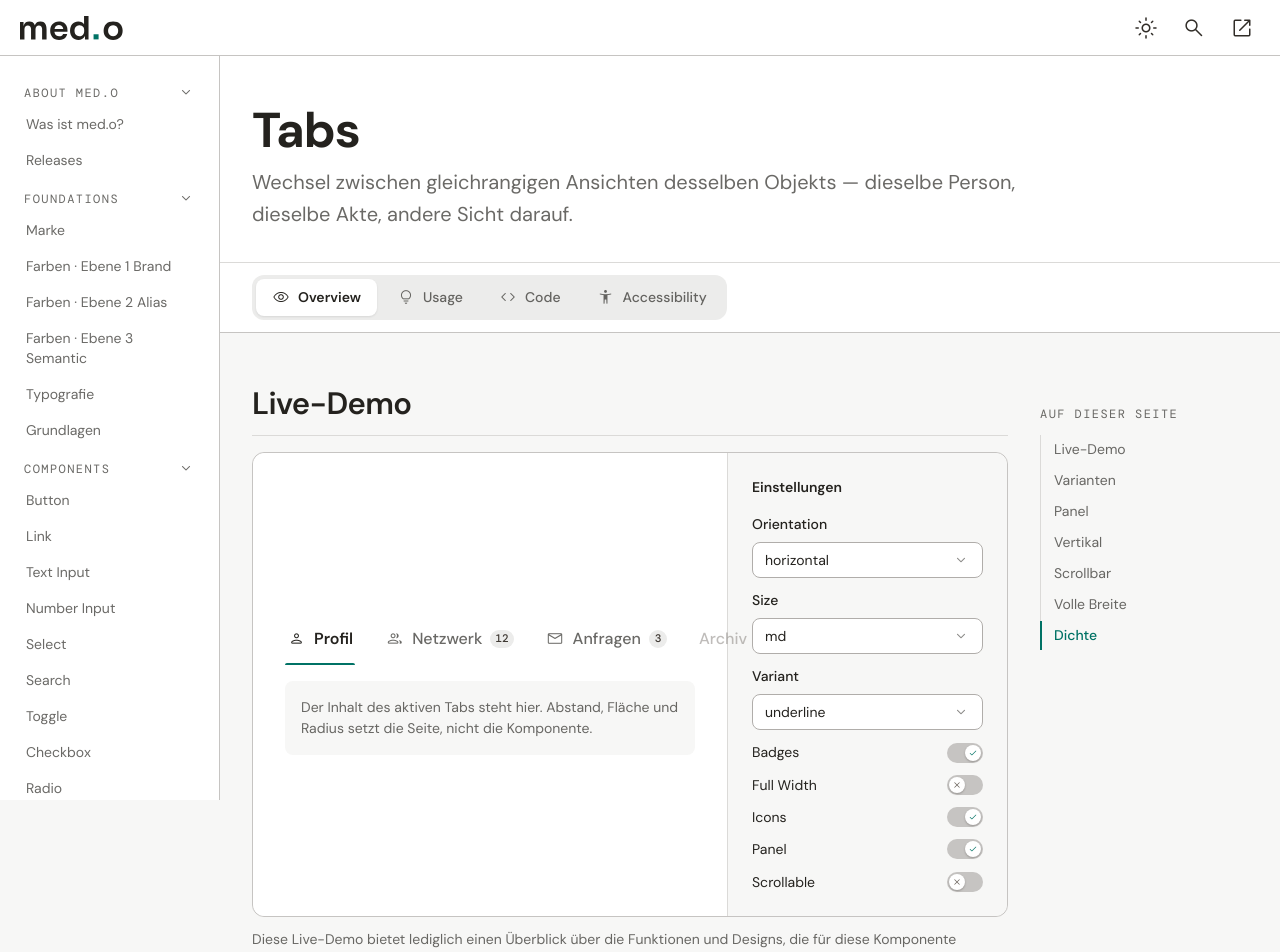
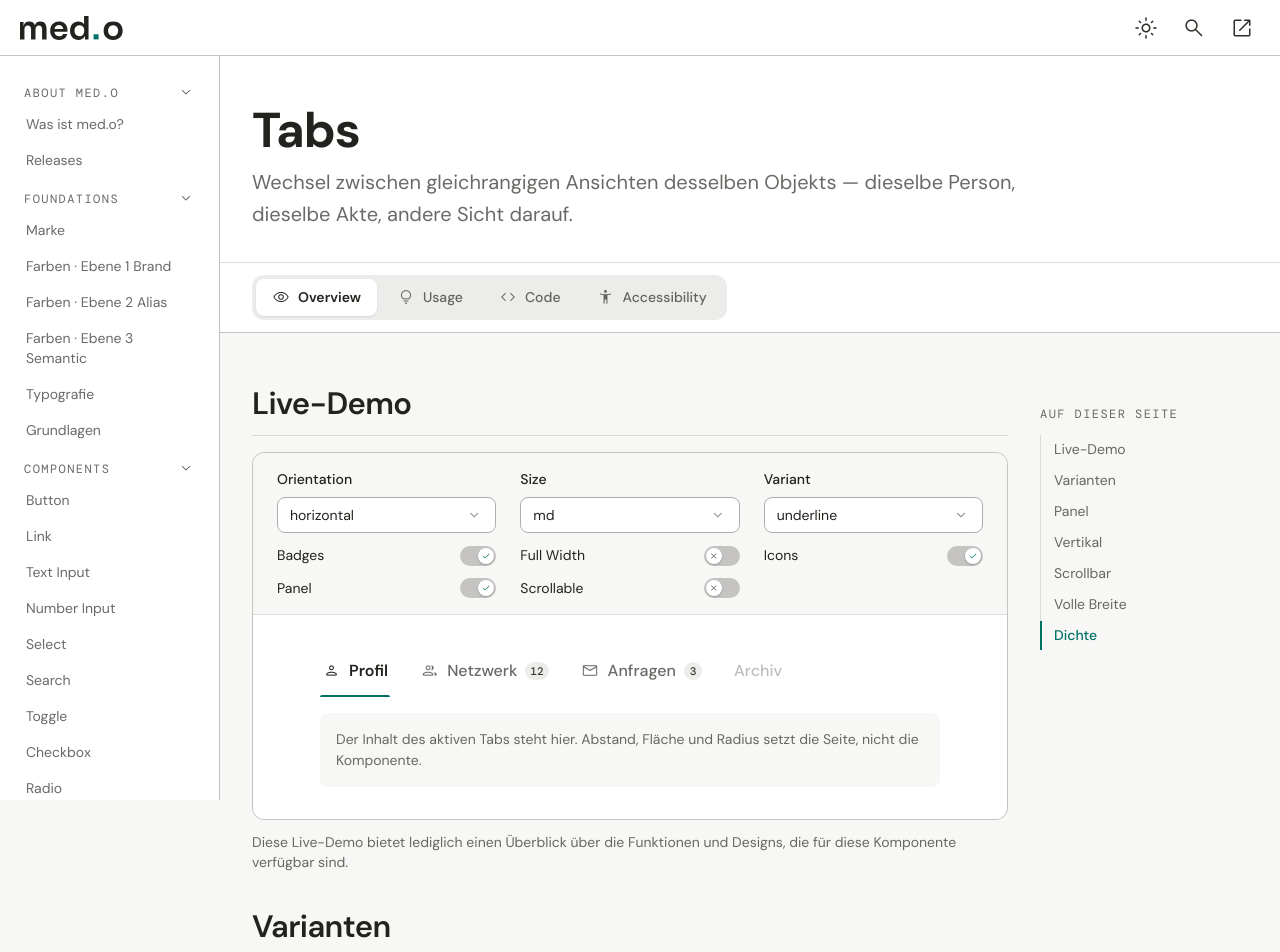
Before and after one commit to ahmeeedo/medo-design_system, a React (Vite) app: page /tabs in a window 1280 px wide. Shown: the top 952 px of the page. Built offline with nearby package versions, Linux system fonts and the light colour scheme.

Commit message:
Revert "refactor: einstellungen als seitenpanel neben der vorschau"
This reverts commit b6bb675f51b8f8bad8ad3ea6f69fdd9633953361.

```diff
--- a/src/docs/DemoPanel.jsx
+++ b/src/docs/DemoPanel.jsx
@@ -6,8 +6,7 @@ import { Select, Toggle } from '../components'
 /* Sort rule, identical on every documentation page: pickers before switches,
    inside each block by label, ties broken by the order the page declares them.
    Pages do not order their controls — the panel does, so a control sits in the
-   same place everywhere. The pickers land on top because they choose the
-   variant, the switches below because they refine it. */
+   same place everywhere. */
 const rank = control => (control.type === 'dropdown' ? 0 : 1)
 
 function sortControls(controls) {
@@ -48,28 +47,12 @@ export function DemoPanel({ component, controls }) {
       </h2>
       {/* No overflow-hidden: it clipped every popup that opens inside the preview.
           The children carry the corners instead. */}
-      <div className="border border-[var(--medo-border)] rounded-[var(--medo-radius-lg)] flex max-[768px]:flex-col">
-        {/* The preview leads. On a narrow screen the settings drop below it, so the
-            component is on screen before any of them. */}
-        <div
-          className={`bg-[var(--medo-surface)] flex-1 min-w-0 flex items-center justify-center min-h-[200px] p-[var(--medo-space-xl)] ${
-            hasControls
-              ? 'rounded-l-[var(--medo-radius-lg)] max-[768px]:rounded-l-none max-[768px]:rounded-t-[var(--medo-radius-lg)]'
-              : 'rounded-[var(--medo-radius-lg)]'
-          }`}
-        >
-          {component(values)}
-        </div>
-
+      <div className="border border-[var(--medo-border)] rounded-[var(--medo-radius-lg)]">
         {hasControls && (
-          <div className="w-[280px] shrink-0 max-[768px]:w-auto bg-[var(--medo-surface-container)] border-l border-[var(--medo-border-subtle)] max-[768px]:border-l-0 max-[768px]:border-t rounded-r-[var(--medo-radius-lg)] max-[768px]:rounded-r-none max-[768px]:rounded-b-[var(--medo-radius-lg)] p-[var(--medo-space-lg)]">
-            <h3 className="[font-size:var(--medo-text-sm)] [font-family:var(--medo-font-sans)] [font-weight:var(--medo-weight-semibold)] text-[var(--medo-text)] mb-[var(--medo-space-md)]">
-              {t('demoPanel.settings')}
-            </h3>
           <div
             role="group"
-              aria-label={t('demoPanel.settings')}
-              className="grid grid-cols-1 gap-[var(--medo-space-sm)]"
+            aria-label={t('demoPanel.controls')}
+            className="grid grid-cols-[repeat(auto-fit,minmax(190px,1fr))] max-[768px]:grid-cols-1 items-end gap-x-[var(--medo-space-lg)] gap-y-[var(--medo-space-sm)] px-[var(--medo-space-lg)] py-[var(--medo-space-md)] border-b border-[var(--medo-border-subtle)] bg-[var(--medo-surface-container)] rounded-t-[var(--medo-radius-lg)]"
           >
             {shown.map(control =>
               control.type === 'dropdown' ? (
@@ -94,8 +77,11 @@ export function DemoPanel({ component, controls }) {
               )
             )}
           </div>
+        )}
+
+        <div className={`bg-[var(--medo-surface)] flex items-center justify-center min-h-[200px] p-[var(--medo-space-xl)] rounded-b-[var(--medo-radius-lg)] ${hasControls ? '' : 'rounded-t-[var(--medo-radius-lg)]'}`}>
+          {component(values)}
         </div>
-        )}
       </div>
       <p className="mt-[var(--medo-space-sm)] text-sm [font-family:var(--medo-font-sans)] text-[var(--medo-text-muted)]">
         {t('demoPanel.hint')}
```
Also changed, not shown: src/i18n/locales/de.json, src/i18n/locales/en.json, 1 other file (tests, documents, lock files or other folders). Lines whose indentation alone changed are shown as unchanged.
